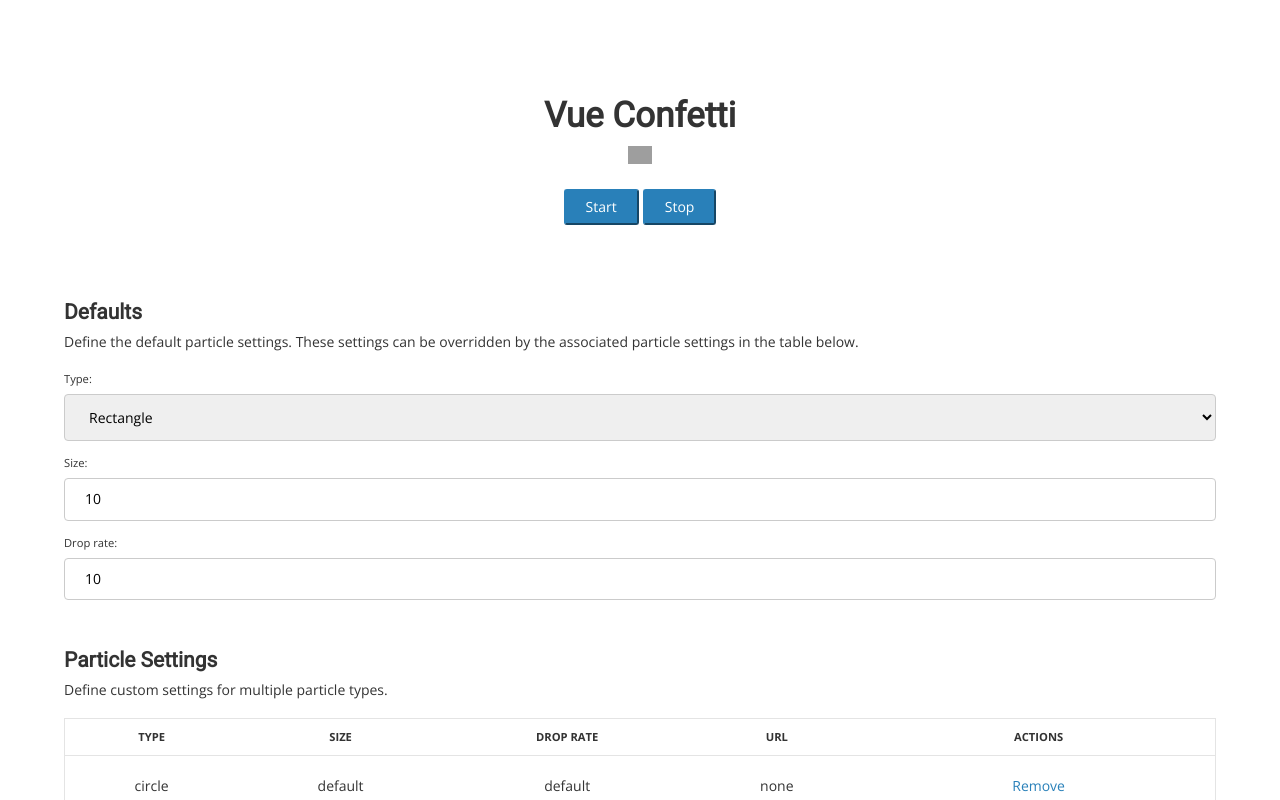
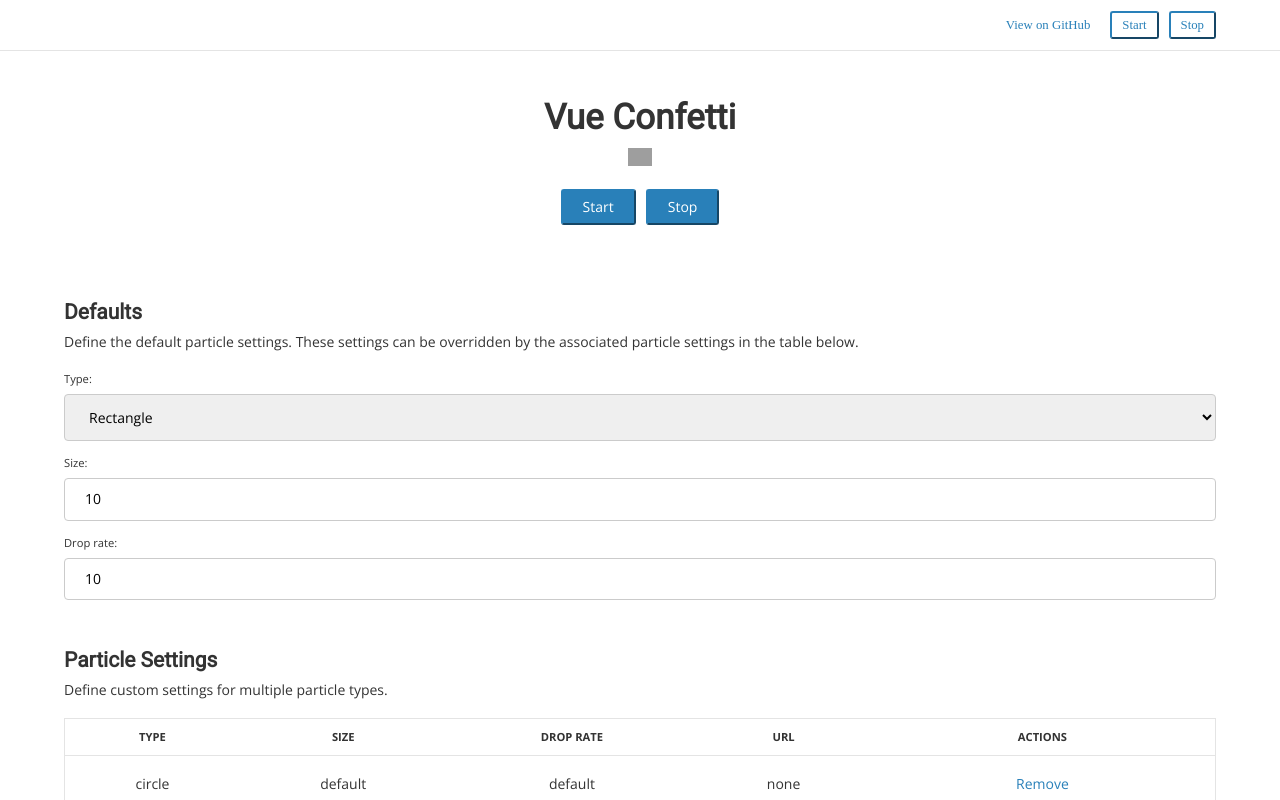
Before and after one commit to alexandermendes/vue-confetti, a Vue app: page / in a window 1280 px wide. Shown: the top 800 px of the page. Built offline with nearby package versions, Linux system fonts and the light colour scheme; grey boxes are pictures that could not be loaded; the HTML template or start-up script is replaced by a standard one.

Commit message:
docs: add header to demo

```diff
--- a/demo/App.vue
+++ b/demo/App.vue
@@ -1,6 +1,17 @@
 <template>
+  <div>
+    <header class="header">
+      <a
+        class="button button--text button--small"
+        href="https://github.com/alexandermendes/vue-confetti"
+      >
+        View on GitHub
+      </a>
+      <button class="button button--secondary button--small" @click="start">Start</button>
+      <button class="button button--secondary button--small" @click="stop">Stop</button>
+    </header>
     <main>
-    <header class="masthead">
+      <div class="masthead">
         <h1 class="masthead__title">Vue Confetti</h1>
         <a class="masthead__badge" href="https://badge.fury.io/js/vue-confetti">
           <img
@@ -13,7 +24,7 @@
           <button class="button" @click="start">Start</button>
           <button class="button" @click="stop">Stop</button>
         </div>
-    </header>
+      </div>
 
       <section>
         <h2 class="subheading">Defaults</h2>
@@ -115,6 +126,7 @@
       />
 
     </main>
+  </div>
 </template>
 
 <script>
--- a/demo/styles.scss
+++ b/demo/styles.scss
@@ -16,6 +16,18 @@ main {
 
 section {
   margin-bottom: 40px;
+}
+
+.header {
+  width: 90%;
+  padding: 0 5%;
+  min-height: 50px;
+  display: flex;
+  align-items: center;
+  justify-content: flex-end;
+  position: fixed;
+  background: #fff;
+  border-bottom: 1px solid $color-light-grey;
 }
 
 .masthead {
@@ -41,6 +53,7 @@ section {
   width: 100%;
   border-collapse: collapse;
   border: 1px solid $color-light-grey;
+  margin-bottom: 10px;
 
   .table__cell {
     border-bottom: 1px solid $color-light-grey;
@@ -68,12 +81,12 @@ section {
   border-width: 2px;
   border-color: $color-primary;
   border-radius: 3px;
-  margin: 2px;
   padding: 8px 20px;
   color: #fff;
   user-select: none;
   transition: all 250ms;
   cursor: pointer;
+  text-decoration: none;
 
   &:hover,
   &:focus {
@@ -102,6 +115,15 @@ section {
       color: $color-primary;
     }
   }
+
+  &--small {
+    padding: 5px 10px;
+    font-size: 0.8em;
+  }
+}
+
+.button + .button {
+  margin-left: 10px;
 }
 
 .subheading {
```
Lines whose indentation alone changed are shown as unchanged.
